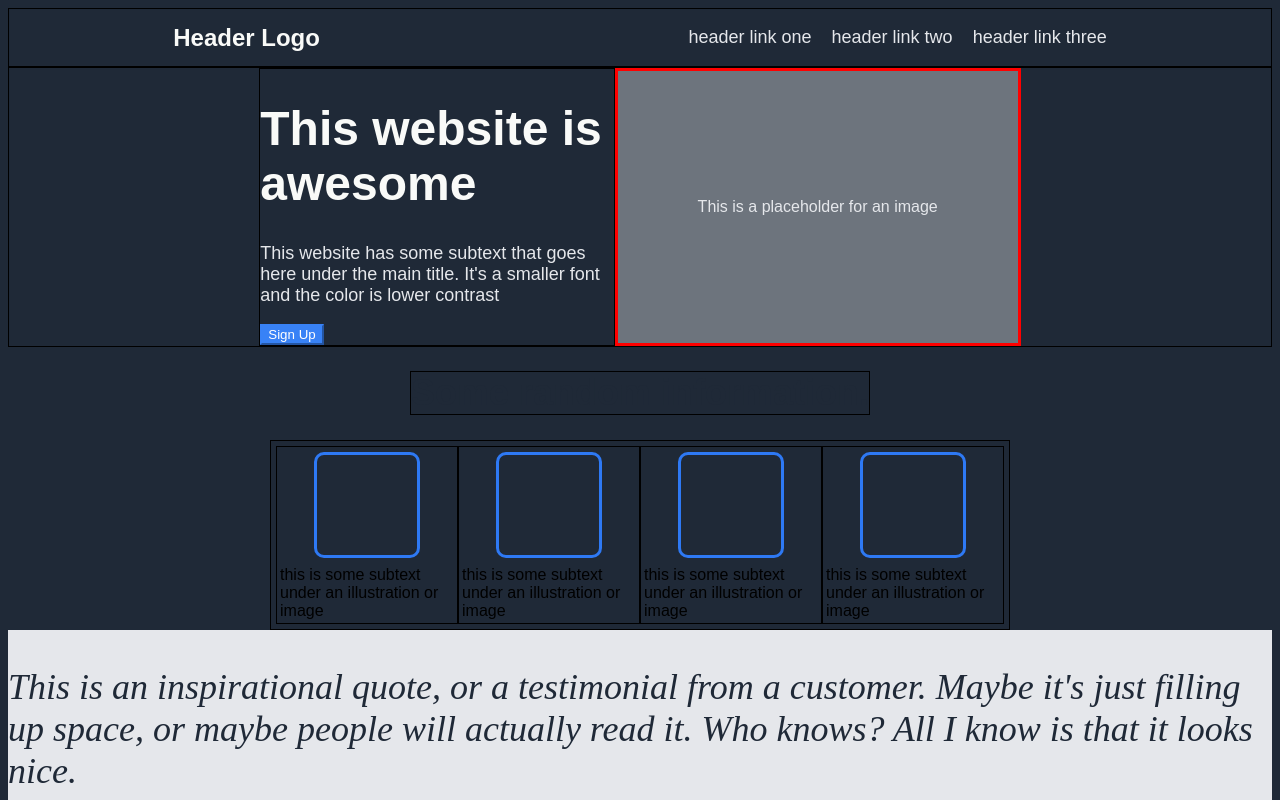
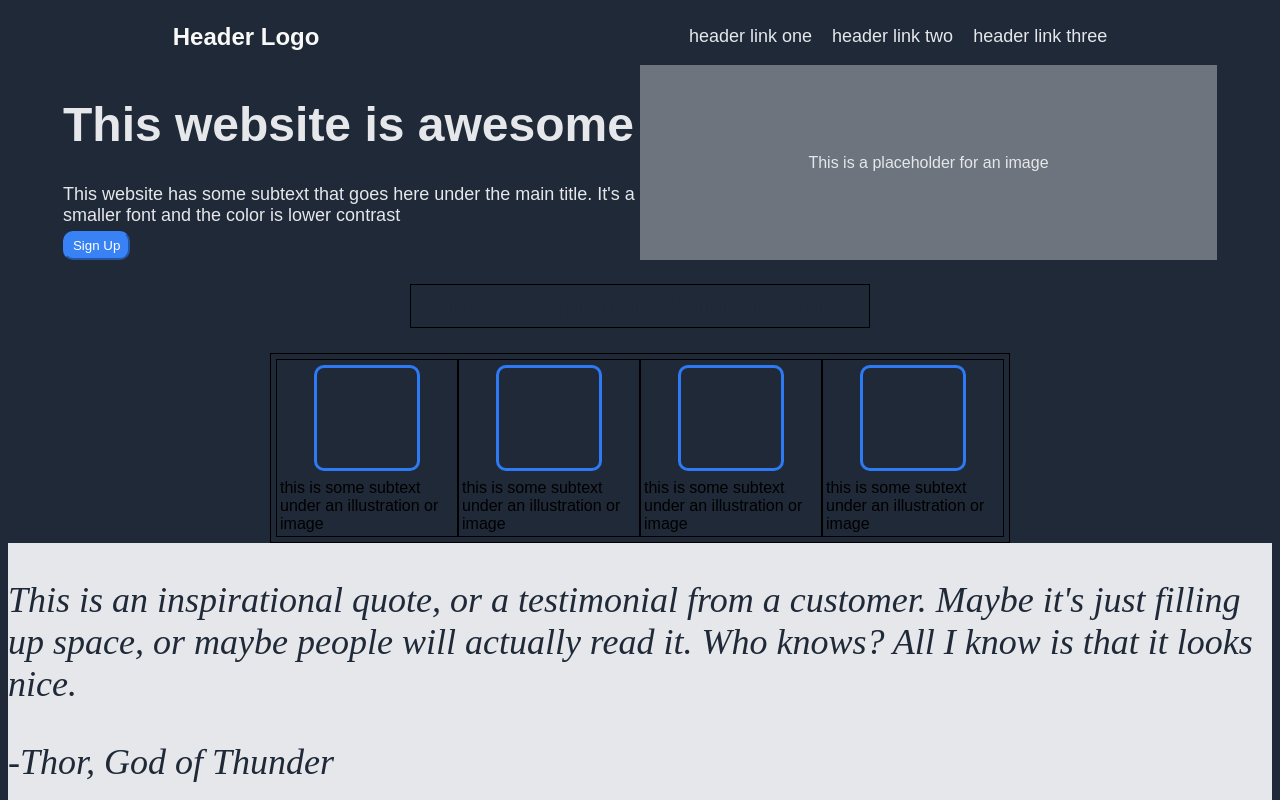
Before and after one commit to DNUVision/TOP_Landing_Page, a plain HTML site: page index.html in a window 1280 px wide. Shown: the top 800 px of the page. Drawn offline with Linux system fonts and the light colour scheme.

Commit message:
added container-lower class and structurcal changes in style.css

```diff
--- a/index.html
+++ b/index.html
@@ -23,6 +23,7 @@
         </div>
     </div>
 
+    <div class="lower-container">
     <div class="lower">
         <div class="lower-main">
             <h1>This website is awesome</h1>
@@ -35,7 +36,7 @@
             <p>This is a placeholder for an image</p>
         </div>
     </div>
-
+    </div>
 
 
     <!-- Here begins the first content section, it will also be handled by
--- a/style.css
+++ b/style.css
@@ -15,7 +15,7 @@ body{
 
 .upper, .footer{
     flex-direction: row;
-    border: black 1px solid;
+    /* border: black 1px solid; */
     justify-content: space-around;
     align-items: center;
     font-size: 24px;
@@ -38,27 +38,77 @@ ul{
 
 /* This section of the css file describes the main part of the header */
 
+.lower-container{
+    /* border: 10px solid green; */
+    display: flex;
+    justify-content: center;
+    color: #E5E7EB;
+}
+
 .lower{
-    border: 1px solid black;
+    /* border: 5px solid red; */
     display: flex;
     flex-direction: row;
-    justify-content: center;
+
 }
 
 .lower-main{
-    border: 1px solid black;
-    flex-basis: 28%;
+    /* border: 5px solid blue; */
+    flex-basis: 50%;
 }
 
 .lower-main>h1{
-    color: #F9FAF8;
     font-size: 48px;
     font-weight: 900;
 }
 
 .lower-main>p{
     font-size: 18px;
+    margin-bottom: 5px;
+}
+
+
+.signup{
+    background-color: #3882F6;
+    border-color: #3882F6;
+    color: white;
+    padding: 5px 8px;
+    border-radius: 10px;
+}
+
+.img-holder{
+    /*border: 3px red solid; */
+    background-color: #6d747d;
+    display: flex;
+    justify-content: center;
+    align-items: center;
+    flex-grow: 1;
+
+}
+/*
+.lower{
+    border: 5px solid red;
+    display: flex;
+    flex-direction: row;
+    justify-content: center;
     color: #E5E7EB;
+    box-sizing: border-box;
+}
+
+.lower-main{
+    border: 1px solid black;
+    flex-basis: 25%;
+    padding-right: 40px;
+}
+
+.lower-main>h1{
+    font-size: 48px;
+    font-weight: 900;
+}
+
+.lower-main>p{
+    font-size: 18px;
+
 }
 .img-holder{
     border: 3px red solid;
@@ -66,12 +116,11 @@ ul{
     display: flex;
     justify-content: center;
     align-items: center;
-    color: #E5E7EB;
 
 }
 
 .img-holder p{
-    padding: 80px;
+    padding: 100px;
 }
 
 
@@ -81,7 +130,7 @@ ul{
     color: white;
 }
 
-
+*/
 
 /* first content section */
 .super-content{
```
